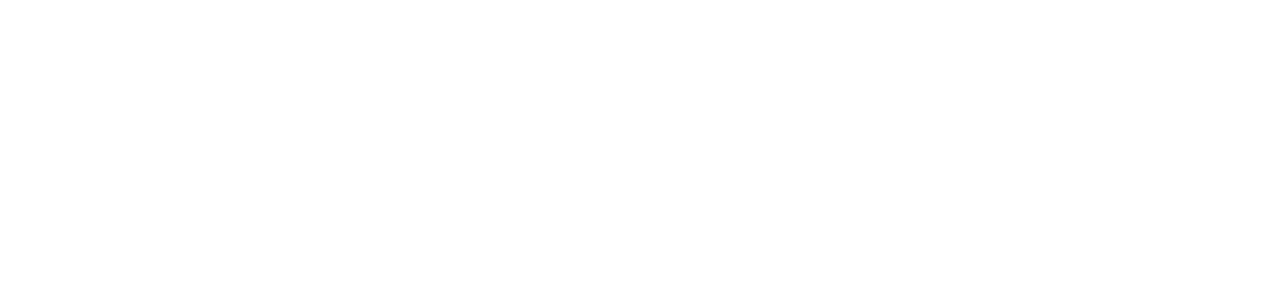
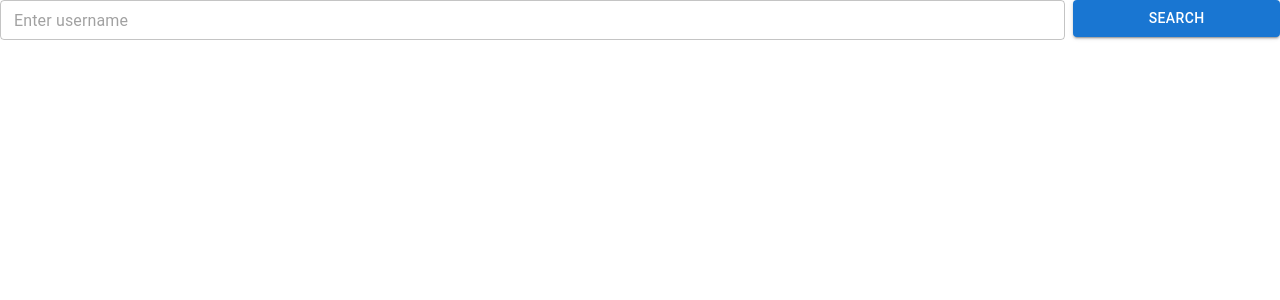
Before and after one commit to mj91/girex, a React (Create React App) app: page / in a window 1280 px wide. Shown: the top 300 px of the page. Built offline with nearby package versions, Linux system fonts and the light colour scheme.

Commit message:
Add input and button

```diff
--- a/src/App.tsx
+++ b/src/App.tsx
@@ -1,9 +1,11 @@
 import { CssBaseline } from '@mui/material'
+import { Explore } from './components/views/explore/Explore'
 
 export const App = () => {
   return (
     <>
       <CssBaseline />
+      <Explore />
     </>
   )
 }
--- /dev/null
+++ b/src/components/views/explore/Explore.tsx
@@ -0,0 +1,23 @@
+import Button from '@mui/material/Button'
+import Grid from '@mui/material/Grid'
+import TextField from '@mui/material/TextField'
+
+export const Explore = () => {
+  return (
+    <Grid container spacing={1}>
+      <Grid item xs={12} sm={8} md={10}>
+        <TextField
+          variant="outlined"
+          placeholder="Enter username"
+          fullWidth
+          size="small"
+        />
+      </Grid>
+      <Grid item xs={12} sm={4} md={2}>
+        <Button variant="contained" fullWidth>
+          Search
+        </Button>
+      </Grid>
+    </Grid>
+  )
+}
```
Also changed, not shown: 1 other file (tests, documents, lock files or other folders).
